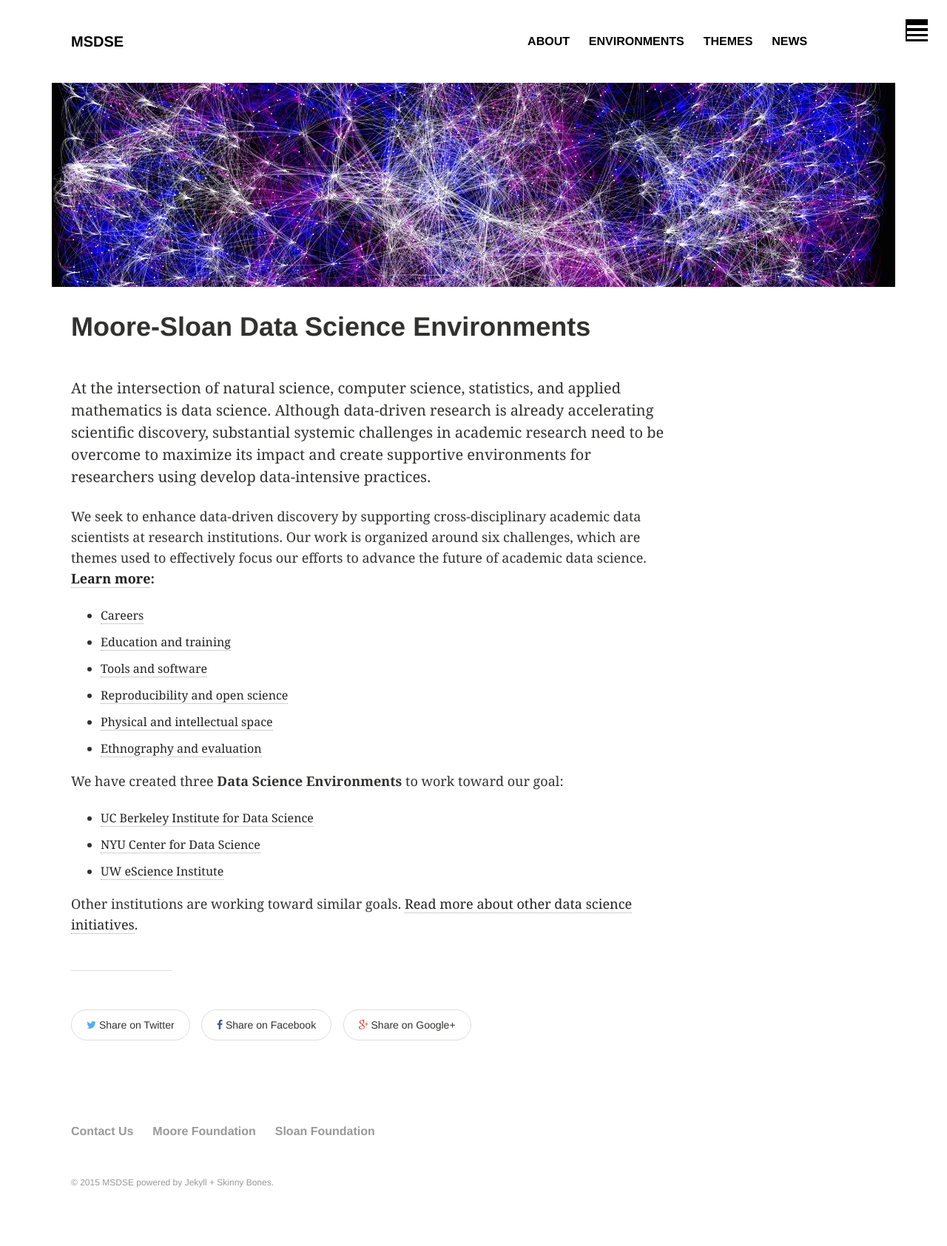
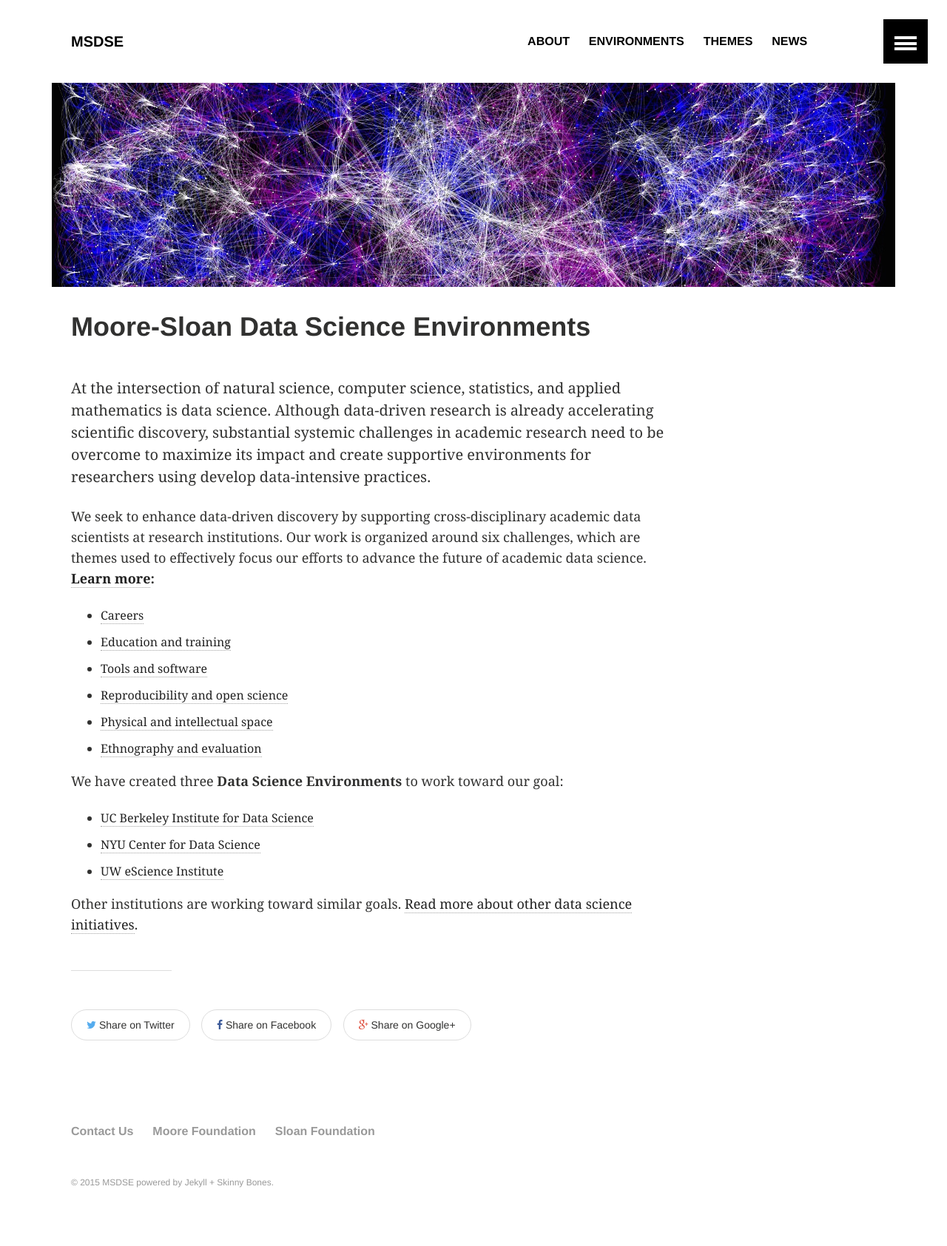
Before and after one commit to DDD-Moore/msdse, a Jekyll site: the page built from index.md, in a window 1280 px wide. Shown: the whole page at 74% size. Built offline with Jekyll 4.4.1, drawn with Linux system fonts in a browser that asks for light colours.

Commit message:
change button size back to *2

```diff
--- a/_sass/_sliding-menu.scss
+++ b/_sass/_sliding-menu.scss
@@ -27,8 +27,8 @@
   top: $gutter;
   right: $gutter;
   display: block;
-  width: $button-size * 1;
-  height: $button-size * 1;
+  width: $button-size * 2;
+  height: $button-size * 2;
   background: $primary-color;
   outline: 0;
   padding: 0;
```
